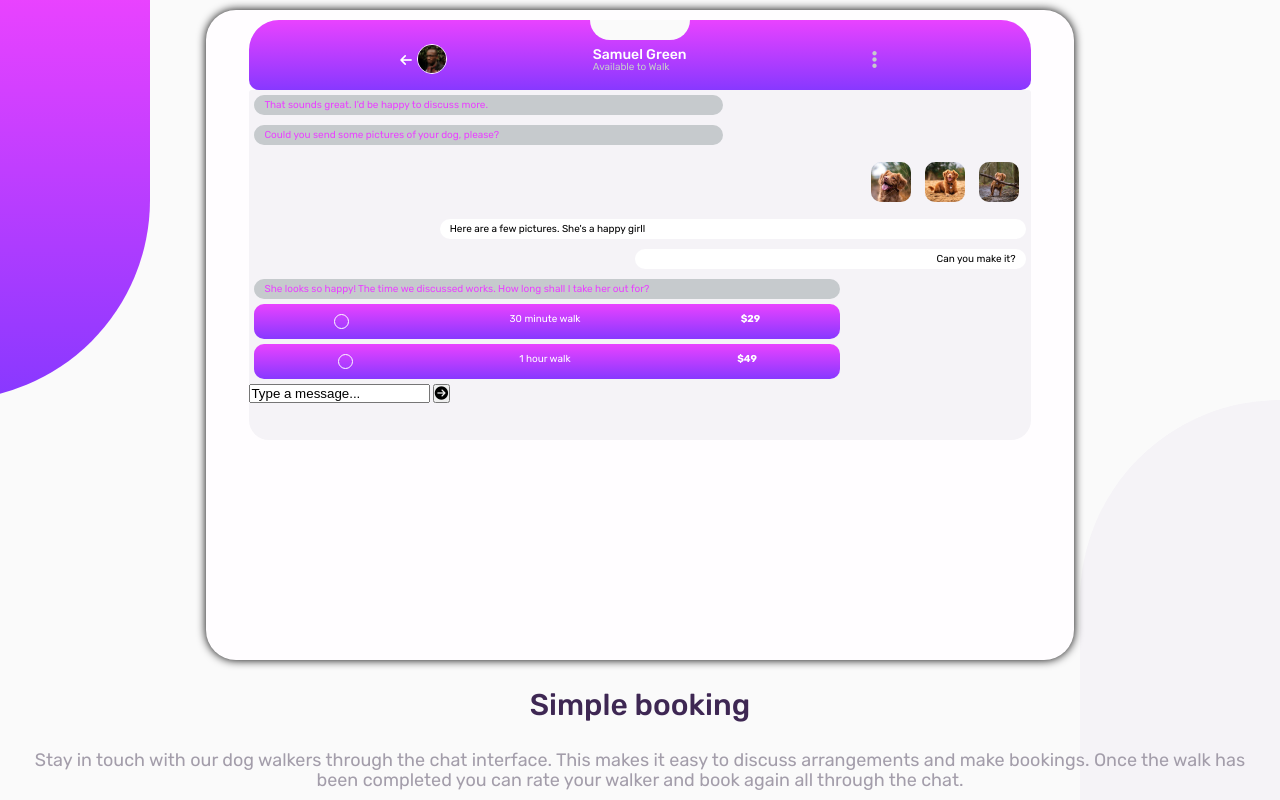
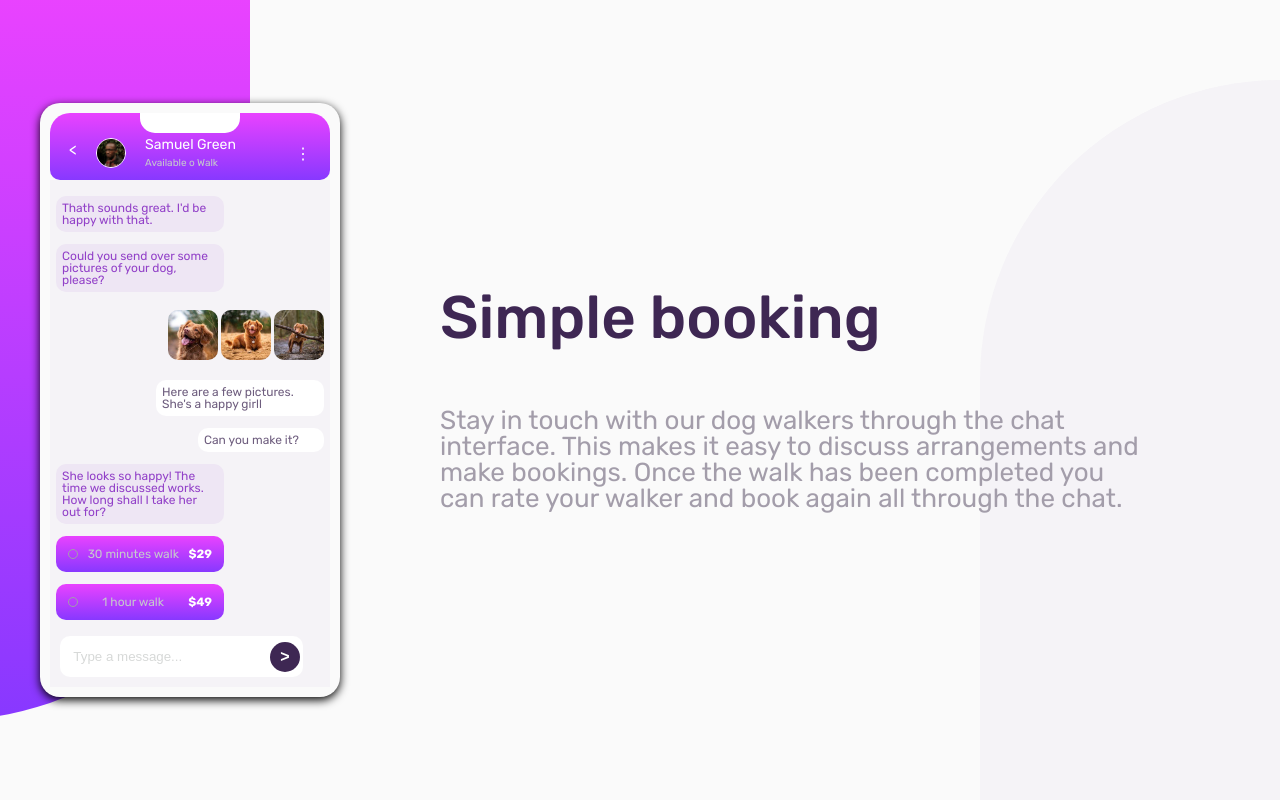
Before and after one commit to mstru55/chat-app-css, a plain HTML site: page index.html in a window 1280 px wide. Drawn offline with Linux system fonts and the light colour scheme.

Commit message:
Add files via upload

```diff
--- a/css/main.css
+++ b/css/main.css
@@ -28,11 +28,16 @@ html {
 }
 body {
 	position: relative;
+	display: flex;
+	flex-direction: column;
+	align-items: center;
+	justify-content: center;
 	width: 100%;
 	height: 100vh;
 	background-color: #fafafa;
 	font-family: 'Rubik', sans-serif;
-	overflow: hidden;
+	/* overflow: hidden; */
+	z-index: 10;
 }
 body::before {
 	content: '';
@@ -43,6 +48,7 @@ body::before {
 	height: 50%;
 	background-image: linear-gradient(var(--light-magenta), var(--light-violet));
 	border-bottom-right-radius: 300px;
+	z-index: 10;
 }
 body::after {
 	content: '';
@@ -53,33 +59,37 @@ body::after {
 	height: 50%;
 	background-color: var(--light-grayish-violet);
 	border-top-left-radius: 300px;
+	z-index: 10;
 }
 .container {
-	padding: 1em 2em;
+	z-index: 1000;
+}
+/* PHONE SECTION */
+.phone {
 	position: relative;
+	margin: 0 auto;
+	width: 70%;
+	background-color: #fafafa;
+	z-index: 1000;
+	box-shadow: 0 3px 10px #000;
+	border-radius: 20px;
+}
+.phone-container {
+	padding: 1em;
 	display: flex;
 	flex-direction: column;
-	align-items: center;
+	/* align-items: center; */
 	justify-content: center;
-	width: 100%;
-	height: 100vh;
-	z-index: 1000;
-}
-.phone {
-	width: 70%;
-	height: 800px;
-	background-color: #fffdff;
-	box-shadow: 0 0 10px #000;
-	border-radius: 30px;
 }
 .phone-top {
 	position: relative;
-	margin: 1em auto 0 auto;
-	width: 90%;
-	height: 70px;
+	padding: 1em 0;
+	display: flex;
+	justify-content: space-evenly;
+	align-items: center;
 	background-image: linear-gradient(var(--light-magenta), var(--light-violet));
-	border-top-left-radius: 30px;
-	border-top-right-radius: 30px;
+	border-top-left-radius: 20px;
+	border-top-right-radius: 20px;
 	border-bottom-left-radius: 10px;
 	border-bottom-right-radius: 10px;
 }
@@ -91,160 +101,211 @@ body::after {
 	transform: translate(-50%);
 	width: 100px;
 	height: 20px;
-	background-color: #fafafa;
-	border-bottom-left-radius: 20px;
-	border-bottom-right-radius: 20px;
-	z-index: 10;
+	background-color: #fff;
+	border-bottom-left-radius: 15px;
+	border-bottom-right-radius: 15px;
+}
+.phone-top-arrow p {
+	margin-top: 0.5em;
+	font-size: 1.6rem;
+	color: #fff;
+}
+.phone-top-avatar img {
+	margin-top: 1.5em;
+	width: 30px;
+	height: 30px;
+	border-radius: 50%;
+	border: 1px solid #fff;
+}
+.phone-top-name {
+	margin-right: 4em;
+}
+.phone-top-first-name p {
+	padding-bottom: 0.4em;
+	margin-top: 1em;
+	font-size: 1.4rem;
+	color: #fff;
+	text-transform: capitalize;
+}
+.phone-top-status-name p {
+	color: var(--grayish-blue);
+}
+.phone-top-option p {
+	margin-top: 1em;
+	font-size: 1.6rem;
+	color: #fff;
 }
 .phone-middle {
-	margin: 0 auto;
+	padding: 1em 0;
+	display: flex;
+	flex-direction: column;
+	background-color: var(--light-grayish-violet);
+}
+.phone-message {
+	padding: 0.5em;
+	margin: 0.5em 0;
+	font-size: 1rem;
+	width: 60%;
+	background-color: hsl(272, 41%, 93%);
+	border-radius: 10px;
+}
+.phone-message-first,
+.phone-message-second,
+.phone-message-sixth {
+	margin-left: 0.5em;
+	color: var(--moderate-violet);
+}
+.phone-message-third,
+.phone-message-fourth,
+.phone-message-fifth {
+	align-self: flex-end;
+}
+.phone-message-fourth,
+.phone-message-fifth {
+	margin-right: 0.5em;
+}
+.phone-message-third {
+	background-color: transparent;
+}
+.phone-message-third img {
+	width: 43px;
+	border-radius: 10px;
+}
+.phone-message-fourth,
+.phone-message-fifth {
+	color: var(--desaturated-dark-violet);
+	background-color: #fff;
+}
+.phone-message-fifth {
+	width: 45%;
+}
+.phone-price {
+	padding: 1em;
+	margin-left: 0.5em;
+	display: flex;
+	justify-content: space-between;
+	align-items: center;
+	background-image: linear-gradient(var(--light-magenta), var(--light-violet));
+}
+.circle {
+	width: 10px;
+	height: 10px;
+	border: 1px solid var(--dark-grayish-violet);
+	border-radius: 50%;
+}
+.phone-price p {
+	color: var(--grayish-blue);
+}
+.phone-price p span {
+	font-weight: bold;
+	color: #fff;
+}
+.phone-bottom {
+	margin-top: 1em;
+	margin-left: 1em;
+}
+.phone-bottom input {
+	position: relative;
+	padding: 1em;
 	width: 90%;
-	height: 350px;
-	background-color: var(--light-grayish-violet);
-	border-top-left-radius: 3px;
-	border-top-right-radius: 3px;
-	border-bottom-left-radius: 20px;
-	border-bottom-right-radius: 20px;
+	border: none;
+	border-radius: 10px;
+	color: #d7d9d8;
+}
+.phone-btn {
+	position: absolute;
+	bottom: 25px;
+	right: 35px;
+	width: 30px;
+	height: 30px;
+	border: none;
+	background-color: var(--very-dark-desaturated-violet);
+	color: #fff;
+	border-radius: 50%;
+	font-size: 1.6rem;
+	font-weight: bold;
+}
+.content {
+	padding: 2em;
+	text-align: center;
+	z-index: 100000;
 }
 .content h1 {
-	padding: 1em 0;
-	text-align: center;
-	font-size: 3rem;
+	padding-bottom: 1em;
 	font-weight: 500;
+	font-size: 2.4rem;
 	color: var(--very-dark-desaturated-violet);
+	z-index: 1000;
 }
 .content p {
-	font-size: 1.8rem;
-	text-align: center;
-	line-height: 20px;
+	font-size: 1.4rem;
 	color: var(--dark-grayish-violet);
+	z-index: 1000;
 }
-.phone-top-box {
+
+@media (min-width: 1200px) {
+	body {
+		flex-direction: row;
+		justify-content: space-between;
+		align-items: center;
+	}
+	body::before {
+		content: '';
+		position: absolute;
+		top: 0;
+		left: -50px;
+		width: 300px;
+		height: 90%;
+		background-image: linear-gradient(
+			var(--light-magenta),
+			var(--light-violet)
+		);
+		border-bottom-right-radius: 300px;
+	}
+	body::after {
+		content: '';
+		position: absolute;
+		bottom: 0;
+		right: 0;
+		width: 300px;
+		height: 90%;
+		background-color: var(--light-grayish-violet);
+		border-top-left-radius: 300px;
+	}
+
+	.container {
+		max-width: 1200px;
+		width: 100%;
+		margin: 0 auto;
 		display: flex;
 		align-items: center;
-	justify-content: space-evenly;
-	width: 100%;
-	z-index: 1000;
+		justify-content: center;
 	}
-.phone-top-box-left {
-	display: flex;
-	align-items: center;
-	height: 80px;
+	.phone {
+		width: 25%;
 	}
-.arrow button {
-	padding: 0 0.4em;
-	background: none;
-	border: none;
-	color: #fff;
+	.phone-message {
+		font-size: 1.2rem;
 	}
-.profile-img img {
-	width: 30px;
-	height: 30px;
-	border: 1px solid #fff;
-	border-radius: 50%;
+	.phone-message-third img {
+		width: 50px;
 	}
-.name {
-	margin-right: 4em;
+	.content {
+		width: 75%;
+		padding-left: 10em;
 	}
-.name p span {
-	text-transform: capitalize;
-	color: #fff;
-	font-weight: 500;
-	font-size: 1.4rem;
+	.content h1 {
+		font-size: 6rem;
+		text-align: left;
 	}
-.text p {
-	font-size: 1rem;
-	color: var(--grayish-blue);
+	.content p {
+		font-size: 2.6rem;
+		text-align: left;
+		text-wrap: wrap;
+		width: 90%;
 	}
-.option button {
-	padding-right: 0.4em;
-	background: none;
-	border: none;
-	font-size: 2rem;
-	color: var(--grayish-blue);
+	.phone-btn {
+		right: 40px;
+		cursor: pointer;
 	}
-.phone-middle-box-first-message {
-	display: flex;
-	flex-direction: column;
-	justify-content: start;
-	align-items: start;
 }
-.msg {
-	padding: 0.5em 1em;
-	color: var(--light-magenta);
-	background-color: var(--grayish-blue);
-	border-radius: 15px;
-}
-.message-first {
-	margin: 0.5em;
-	width: 60%;
-	font-size: 1rem;
-}
-.message-second {
-	margin: 0.5em;
-	width: 60%;
-	font-size: 1rem;
-}
-.phone-middle-box-second-message {
-	padding: 0.5em;
-	display: flex;
-	justify-content: end;
-	align-items: end;
-}
-.img-box {
-	display: flex;
-}
-.img-box img {
-	margin: 0.7em;
-	width: 40px;
-	border-radius: 10px;
-}
-.messages {
-	display: flex;
-	flex-direction: column;
-	justify-content: end;
-	align-items: end;
-}
-.message-third {
-	padding: 0.5em 1em;
-	margin: 0.5em;
-	width: 75%;
-	font-size: 1rem;
-	background-color: #fff;
-	border-radius: 10px;
-}
-.message-fourth {
-	padding: 0.5em 1em;
-	margin: 0.5em;
-	width: 50%;
-	font-size: 1rem;
-	background-color: #fff;
-	text-align: right;
-	border-radius: 10px;
-}
-.message-fifth {
-	margin: 0.5em;
-	width: 75%;
-}
-.price-time-box {
-	margin: 0.5em;
-	padding: 1em 0;
-	display: flex;
-	justify-content: space-around;
-	width: 75%;
-	background-image: linear-gradient(var(--light-magenta), var(--light-violet));
-	border-radius: 10px;
-}
-
-.circle {
-	width: 15px;
-	height: 15px;
-	border: 1px solid #fff;
-	border-radius: 50%;
-}
-.price-time-box p {
-	color: #fff;
-}
-.price-time-box span {
-	font-weight: bold;
-}
--- a/index.html
+++ b/index.html
@@ -19,90 +19,69 @@
 	</head>
 	<body>
 		<div class="container">
-			<div class="phone">
+			<section class="phone">
+				<div class="phone-container">
 					<div class="phone-top">
-					<div class="phone-top-box">
-						<div class="phone-top-box-left">
-							<div class="arrow">
-								<button><i class="fa-solid fa-arrow-left"></i></button>
+						<div class="phone-top-arrow">
+							<p>&lt;</p>
 						</div>
-							<div class="profile-img">
+						<div class="phone-top-avatar">
 							<img src="./img/avatar.jpg" alt="" />
 						</div>
+						<div class="phone-top-name">
+							<div class="phone-top-first-name">
+								<p>samuel green</p>
 							</div>
-						<div class="phone-top-box-middle">
-							<div class="name">
-								<p><span>samuel green</span></p>
-							</div>
-							<div class="text"><p>Available to Walk</p></div>
-						</div>
-						<div class="phone-top-box-right">
-							<div class="option">
-								<button><i class="fa-solid fa-ellipsis-vertical"></i></button>
+							<div class="phone-top-status-name">
+								<p>Available o Walk</p>
 							</div>
 						</div>
+						<div class="phone-top-option">
+							<p>&#8942;</p>
 						</div>
 					</div>
 					<div class="phone-middle">
-					<div class="phone-middle-box">
-						<div class="phone-middle-box-first-message">
-							<div class="message-first msg">
-								<p>That sounds great. I'd be happy to discuss more.</p>
+						<div class="phone-message phone-message-first">
+							<p>Thath sounds great. I'd be happy with that.</p>
 						</div>
-							<div class="message-second msg">
-								<p>Could you send some pictures of your dog, please?</p>
+						<div class="phone-message phone-message-second">
+							<p>Could you send over some pictures of your dog, please?</p>
 						</div>
-						</div>
-						<div class="phone-middle-box-second-message">
-							<div class="img-box">
+						<div class="phone-message phone-message-third">
 							<img src="img/dog-image-1.jpg" alt="" />
 							<img src="img/dog-image-2.jpg" alt="" />
 							<img src="img/dog-image-3.jpg" alt="" />
 						</div>
-						</div>
-						<div class="messages">
-							<div class="message-third">
+						<div class="phone-message phone-message-fourth">
 							<p>Here are a few pictures. She's a happy girll</p>
 						</div>
-							<div class="message-fourth">
+						<div class="phone-message phone-message-fifth">
 							<p>Can you make it?</p>
 						</div>
-						</div>
-
-						<div class="phone-middle-box-third-message">
-							<div class="message-fifth msg">
+						<div class="phone-message phone-message-sixth">
 							<p>
-									She looks so happy! The time we discussed works. How long
-									shall I take her out for?
+								She looks so happy! The time we discussed works. How long shall
+								I take her out for?
 							</p>
 						</div>
-							<div class="message-sixth">
-								<div class="price-time-box">
+						<div class="phone-message phone-price">
 							<div class="circle"></div>
-									<p>30 minute walk</p>
+							<p>30 minutes walk</p>
 							<p><span>$29</span></p>
 						</div>
-							</div>
-							<div class="message-seventh">
-								<div class="price-time-box">
+						<div class="phone-message phone-price">
 							<div class="circle"></div>
 							<p>1 hour walk</p>
 							<p><span>$49</span></p>
 						</div>
-							</div>
-						</div>
-						<div class="phone-bottom-box">
-							<div class="send-message">
+						<div class="phone-bottom">
 							<input type="text" value="Type a message..." />
-								<button class="btn-send">
-									<i class="fa-solid fa-circle-arrow-right"></i>
-								</button>
+							<button class="phone-btn">&gt;</button>
 						</div>
 					</div>
 				</div>
-				</div>
-			</div>
-			<div class="content">
+			</section>
+			<section class="content">
 				<h1>Simple booking</h1>
 				<p>
 					Stay in touch with our dog walkers through the chat interface. This
@@ -110,7 +89,7 @@
 					has been completed you can rate your walker and book again all through
 					the chat.
 				</p>
-			</div>
+			</section>
 		</div>
 	</body>
 </html>
```
Lines whose indentation alone changed are shown as unchanged.
